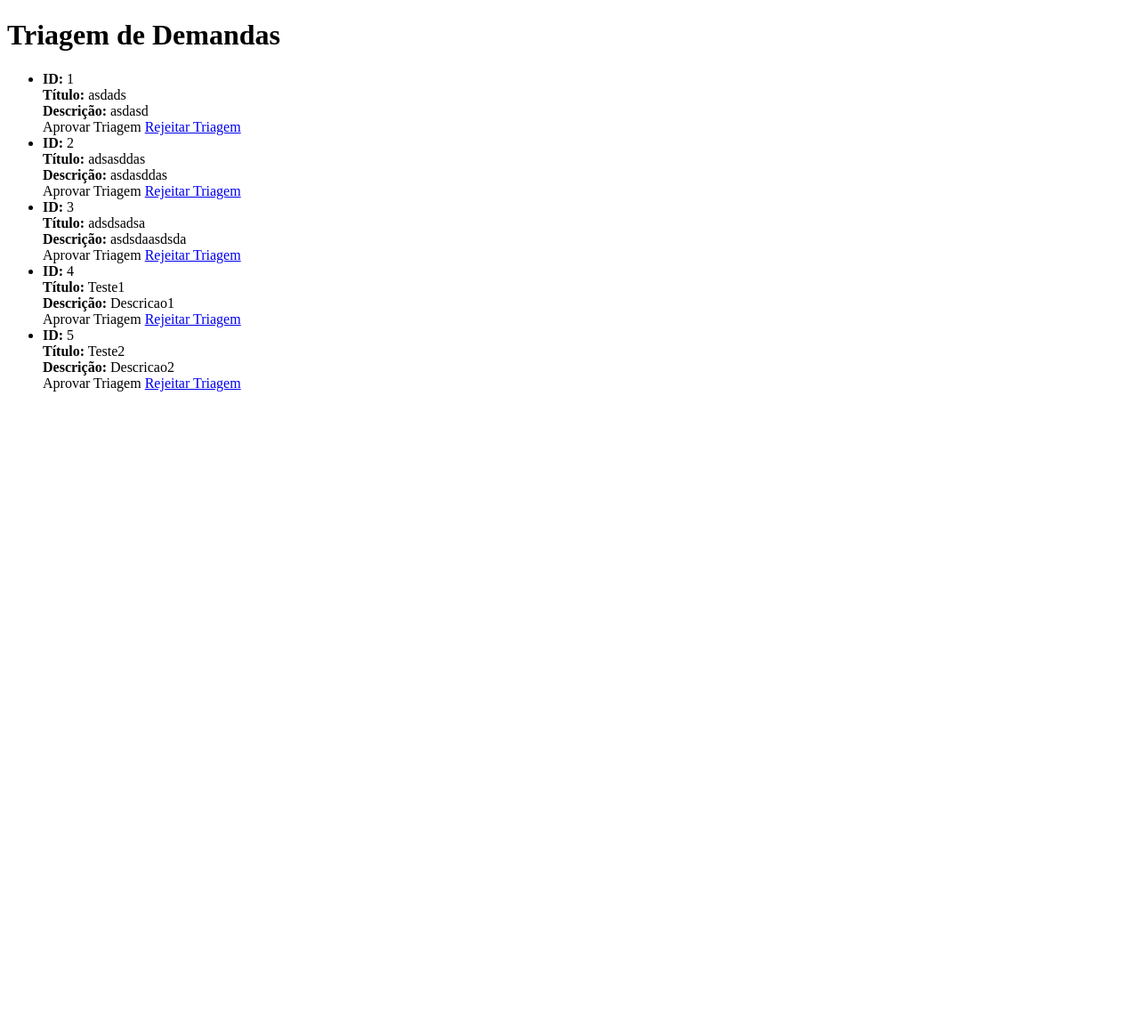
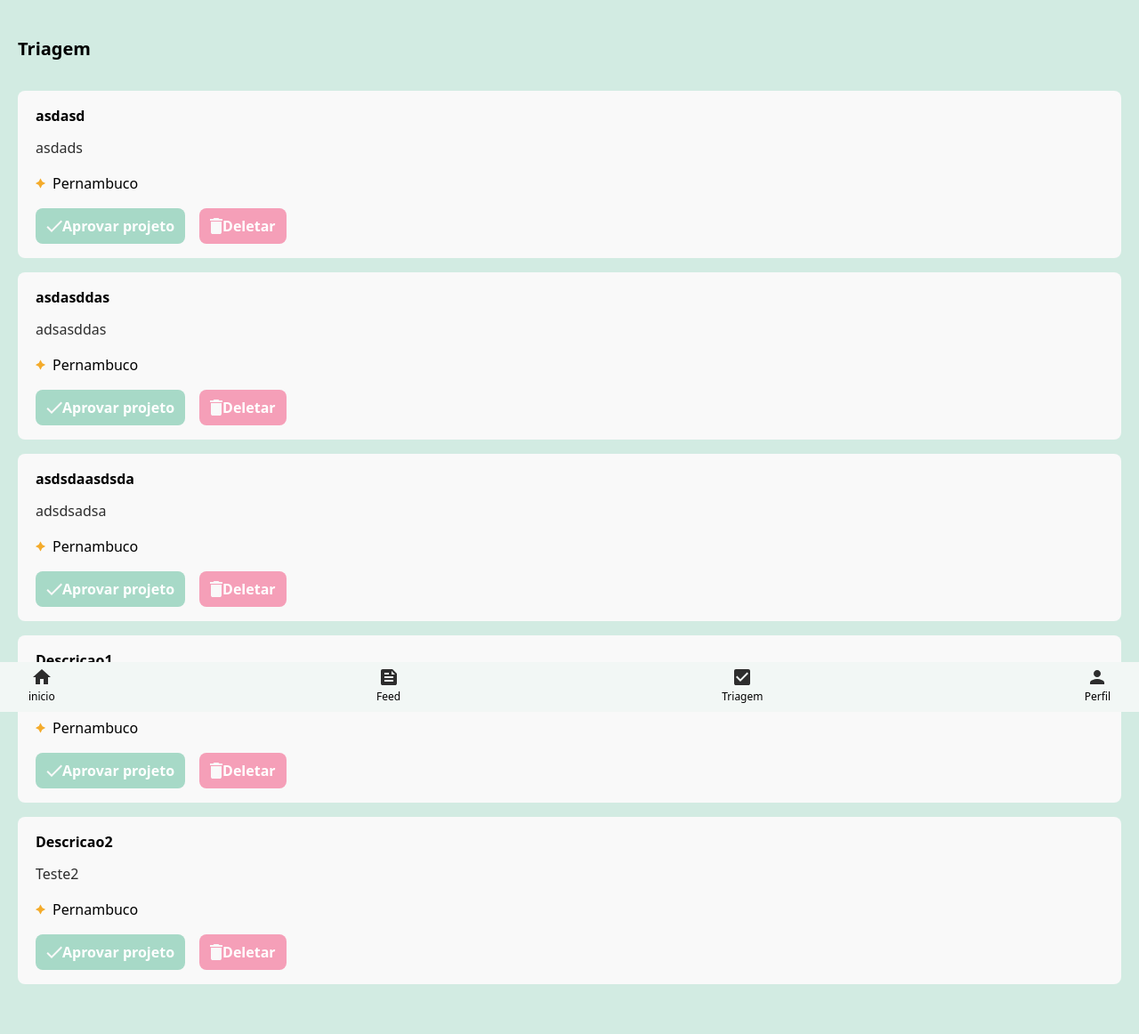
Before and after one commit to pedroandriottii/bridge, a Django app: template project/fullapp/templates/embassor/triagem.html in a window 1280 px wide. Shown: the whole page at 89% size. Before the commit the page ends 440 px from the top, so only its background shows below. Run offline with Django 4.2, Linux system fonts and the light colour scheme; the template is opened without the code that fills it: values that come from a table or form of the project are taken from there, others are empty; data comes from the database, SQL or seed files in the repository; both versions use the stored data as it was after the commit; some libraries are stand-ins or nearby versions.

Commit message:
feed and triagem

```diff
--- a/project/fullapp/templates/embassor/triagem.html
+++ b/project/fullapp/templates/embassor/triagem.html
@@ -1,30 +1,43 @@
-<!-- triagem.html -->
-
 <!DOCTYPE html>
-<html lang="en">
+<html lang="en" class="h-screen">
   <head>
     <meta charset="UTF-8" />
     <meta http-equiv="X-UA-Compatible" content="IE=edge" />
     <meta name="viewport" content="width=device-width, initial-scale=1.0" />
+    <script src="https://cdn.tailwindcss.com"></script>
     <title>Triagem</title>
   </head>
-  <body>
-    <h1>Triagem de Demandas</h1>
+  <body class="h-screen bg-[#A7D9C780]/50">
+    <div class="px-5 py-10">
+      <h1 class="font-bold text-[20px] mb-8">Triagem</h1>
 
       {% if demands %}
-    <ul>
+      <div>
         {% for demand in demands %}
-      <li>
-        <strong>ID:</strong> {{ demand.id }}<br />
-        <strong>Título:</strong> {{ demand.title }}<br />
-        <strong>Descrição:</strong> {{ demand.description }}<br />
-        <a ="{% url 'aprovar_triagem' demand.id %}">Aprovar Triagem</a>
-        <a href="{% url 'rejeitar_triagem' demand.id %}">Rejeitar Triagem</a>
-      </li>
+        <div class="bg-[#F9F9F9] mb-4 px-5 py-4 rounded-lg">
+          <p class="text-[16px] font-bold mb-3">{{ demand.description }}</p>
+          <p class="mb-4 text-[#2D2D2D]">{{ demand.title }}</p>
+          <div class="flex items-center gap-2 mb-4">
+            <img src="../../static/img/star-yellow.png" alt="">
+            <p>{{ demand.region }}</p>
+          </div>
+          <div class="flex gap-4">
+            <a href="{% url 'aprovar_triagem' demand.id %}" class="flex items-center bg-[#A7D9C7] px-3 py-2 text-white font-bold rounded-lg">
+              <img src="../../static/img/check.svg" alt="">
+              <p>Aprovar projeto</p>
+            </a>
+            <a href="{% url 'rejeitar_triagem' demand.id %}" class=" flex items-center bg-[#F59FB8] px-3 py-2 text-white font-bold rounded-lg">
+              <img src="../../static/img/delete.svg" alt="">
+              <p>Deletar</p>
+            </a>
+          </div>
+        </div>
         {% endfor %}
-    </ul>
+      </div>
       {% else %}
       <p>Nenhuma demanda em análise no momento.</p>
       {% endif %}
+    </div>
+    {% include "embassor/navbar.html" %}
   </body>
 </html>
--- a/project/fullapp/views.py
+++ b/project/fullapp/views.py
@@ -97,6 +97,7 @@ def signup_user3(request):
         form = AdminSignupForm()
 
     return render(request, 'auth/signup_user3.html', {'form': form})
+
 #done
 def signin(request):
     if request.method == 'POST':
```
Also changed, not shown: project/fullapp/templates/embassor/feed.html (+27 -6 lines), project/db.sqlite3, project/fullapp/static/img/check.svg (added), project/fullapp/static/img/delete.svg (added), project/fullapp/static/img/estrelinhas.svg (added). Lines whose indentation alone changed are shown as unchanged.
